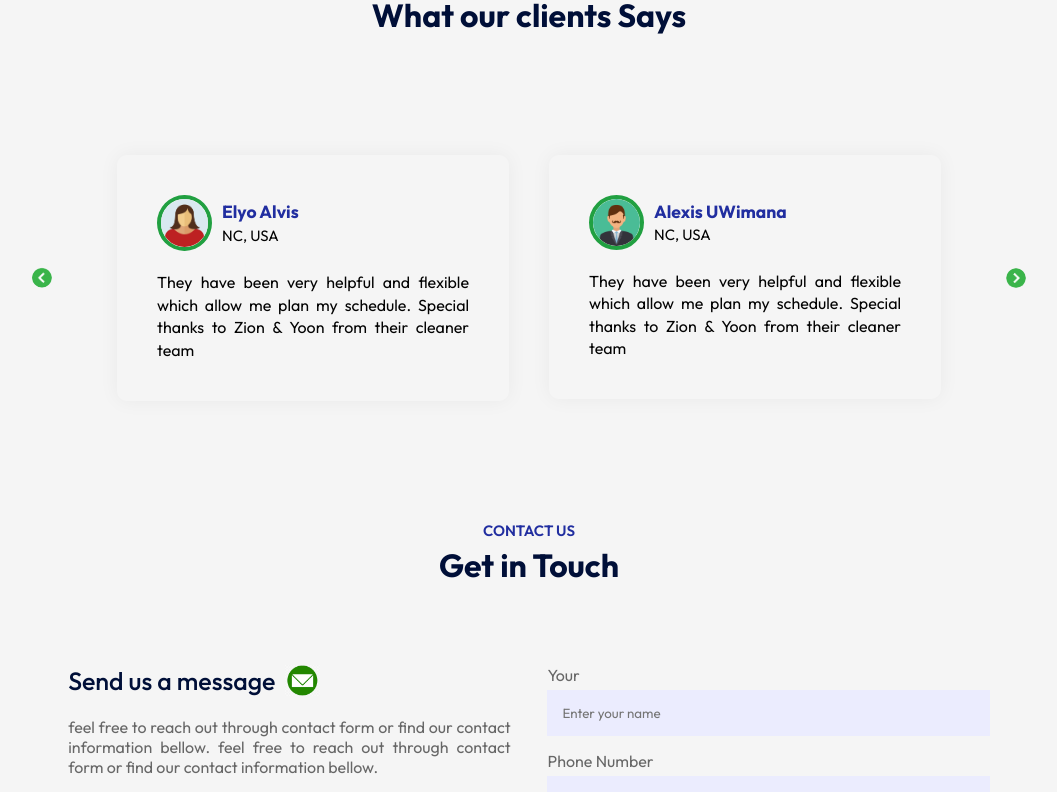
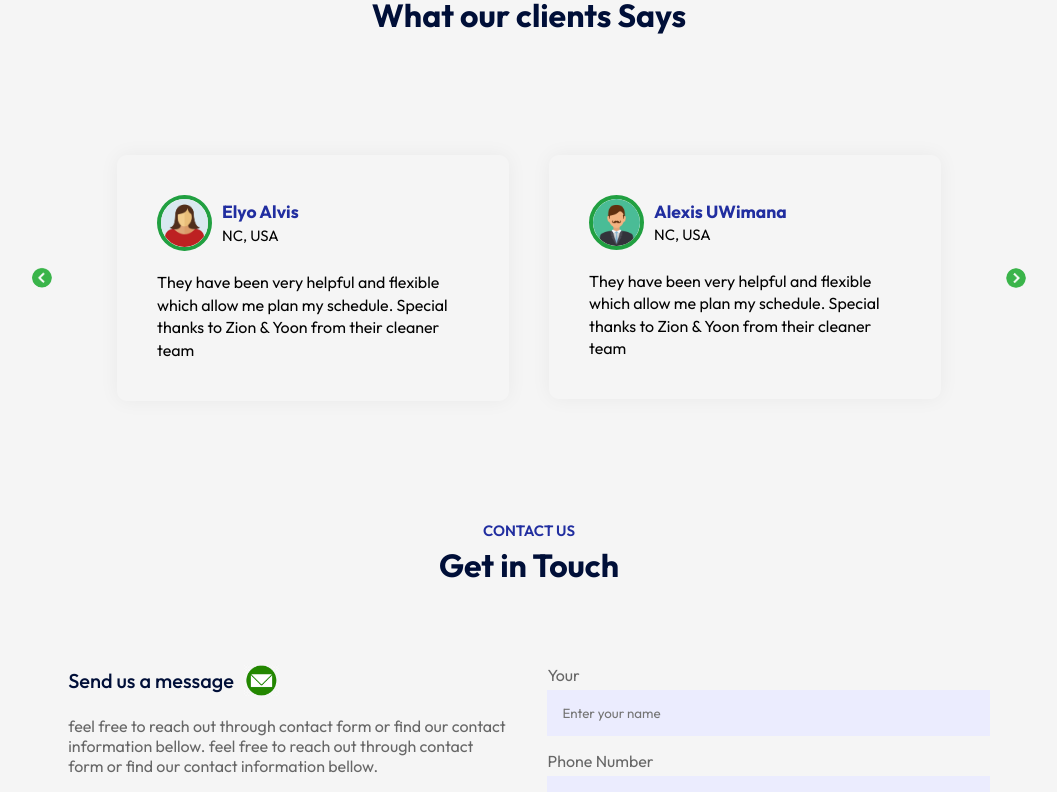
Before and after one commit to alexisuwimana/shayaka, a React (Vite) app: page / in a window 1280 px wide. Shown: the part 1820-2612 px from the top of the page, without its empty margins (111-1168 px from the left). Built offline with nearby package versions, Linux system fonts and the light colour scheme.

Commit message:
updated of css two

```diff
--- a/src/Components/Contact/Contacts.css
+++ b/src/Components/Contact/Contacts.css
@@ -12,7 +12,7 @@
 .contact-col h3{
     color: #000F38;
     font-weight: 500;
-    font-size: 25px;
+    font-size: 20px;
     display: flex;
     align-items: center;
     margin-bottom: 20px;
@@ -24,7 +24,7 @@
 .contact-col p{
     max-width: 450px;
     list-style: 0.3;
-    text-align: justify;
+
 }
 .contact-col ul li{
     display: flex;
--- a/src/Components/Testimonials/Testimonials.css
+++ b/src/Components/Testimonials/Testimonials.css
@@ -22,7 +22,7 @@
 
 .slider{
     overflow: hidden;
-    text-align: justify;
+
 }
 .slider ul{
     display: flex;
```
